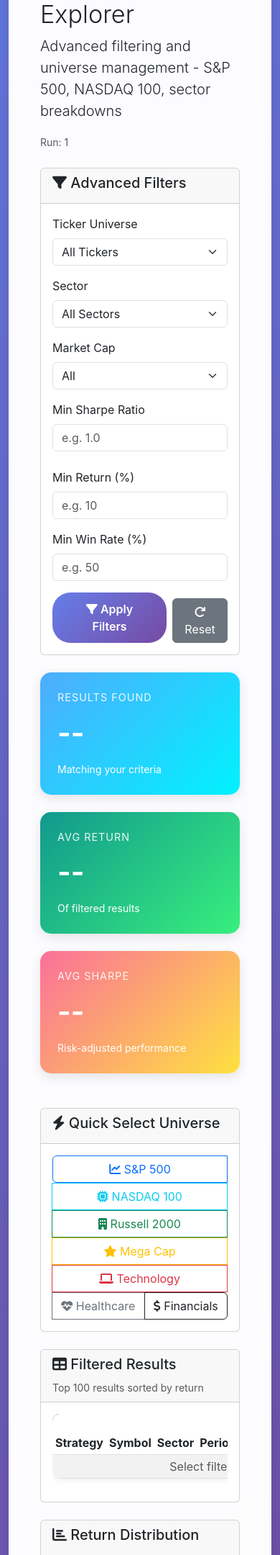
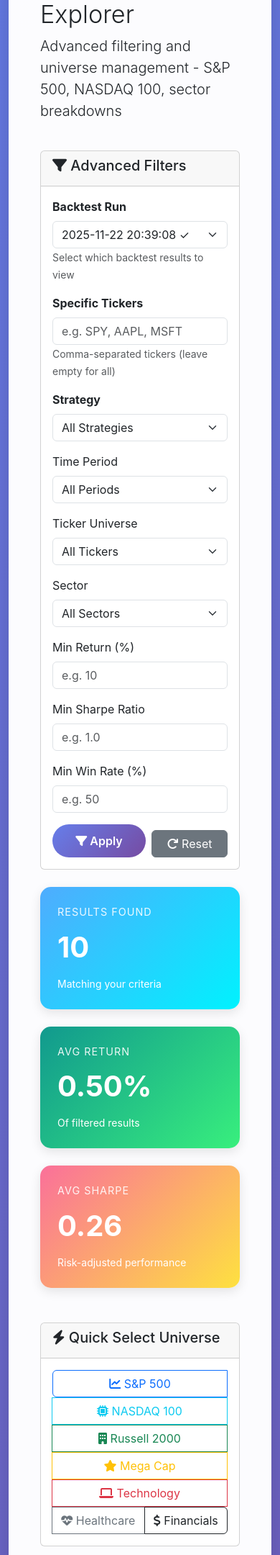
Before and after one commit to jeremylaratro/Quantsploit, a Flask app: page /ticker-explorer/1 in a window 390 px wide. Shown: the part 207-2367 px from the top of the page at 72% size. Run offline with Flask 3, Linux system fonts and the light colour scheme; data that the repository does not hold is empty; some libraries are stand-ins or nearby versions.

Commit message:
Fix strategy selection and enhance ticker explorer with comprehensive filters
This commit fixes the backtest launcher strategy selection bug and significantly
enhances the ticker explorer with multiple new filtering capabilities.

Backtest launcher fixes:
- Fixed critical bug where all strategies ran even when only specific ones were selected
- Added strategy_keys parameter to ComprehensiveBacktester.__init__()
- Modified run_comprehensive_analysis() to accept and pass strategy_keys
- API now correctly passes selected strategies from frontend to backtest engine
- Backtest logs now show which strategies are being used

Ticker explorer enhancements:
1. Backtest run selector:
   - Dropdown to select which backtest run to view (not all runs mixed together)
   - Defaults to latest run automatically
   - Dynamically loads available runs from /api/runs

2. Specific ticker filter:
   - Text input for comma-separated tickers (e.g., "SPY, AAPL, MSFT")
   - Filters results to show only specified tickers
   - Leave empty to see all tickers

3. Strategy and period filters:
   - Dropdowns dynamically populated based on selected run
   - Filter by specific strategy or time period
   - Combines with other filters for precise results

4. Improved filtering logic:
   - Client-side filtering for instant results
   - All filters work together (AND logic)
   - Results sorted by return descending
   - Loads all data once, then filters locally

5. Route improvements:
   - /ticker-explorer now works without timestamp parameter
   - Page loads latest run by default
   - More intuitive user experience

Performance improvements:
- Single data load per run selection
- No unnecessary API calls for filtering
- Faster, more responsive filtering

All strategy selection now works correctly and ticker explorer provides
institutional-grade filtering capabilities.

```diff
--- a/dashboard/app.py
+++ b/dashboard/app.py
@@ -812,13 +812,13 @@ def api_portfolio(timestamp):
     return jsonify(data)
 
 
+@app.route('/ticker-explorer')
 @app.route('/ticker-explorer/<timestamp>')
-def ticker_explorer(timestamp):
+def ticker_explorer(timestamp=None):
     """Ticker Explorer with Advanced Filtering"""
     universes = get_all_universes()
     sectors = get_all_sectors()
     return render_template('ticker_explorer.html',
-                         timestamp=timestamp,
                          universes=universes,
                          sectors=sectors)
 
@@ -953,6 +953,7 @@ def api_launch_backtest():
 
             # Build backtest config
             symbols = data['tickers']
+            strategies = data.get('strategies', [])  # Get selected strategies
             period_config = data.get('period_config', {})
 
             # Prepare keyword arguments (only parameters that run_comprehensive_analysis accepts)
@@ -960,6 +961,13 @@ def api_launch_backtest():
                 'symbols': symbols,
                 'output_dir': str(RESULTS_DIR)
             }
+
+            # Add strategies filter if specified
+            if strategies:
+                kwargs['strategy_keys'] = strategies
+                backtest_jobs[job_id]['log'] += f'Using {len(strategies)} selected strategies\n'
+            else:
+                backtest_jobs[job_id]['log'] += 'Using all available strategies\n'
 
             # Add period configuration
             if period_config.get('mode') == 'custom':
--- a/dashboard/templates/ticker_explorer.html
+++ b/dashboard/templates/ticker_explorer.html
@@ -10,7 +10,6 @@
                 <i class="fas fa-search"></i> Ticker Explorer
             </h1>
             <p class="lead">Advanced filtering and universe management - S&P 500, NASDAQ 100, sector breakdowns</p>
-            <small class="text-muted">Run: {{ timestamp }}</small>
         </div>
     </div>
 
@@ -22,9 +21,47 @@
                     <h5><i class="fas fa-filter"></i> Advanced Filters</h5>
                 </div>
                 <div class="card-body">
-                    <div class="row g-3">
+                    <!-- Row 1: Run Selection & Key Filters -->
+                    <div class="row g-3 mb-3">
+                        <!-- Backtest Run Selector -->
+                        <div class="col-md-4">
+                            <label class="form-label"><strong>Backtest Run</strong></label>
+                            <select class="form-select" id="run-selector" onchange="loadRunData()">
+                                <!-- Will be populated dynamically -->
+                            </select>
+                            <small class="text-muted">Select which backtest results to view</small>
+                        </div>
+
+                        <!-- Specific Ticker Filter -->
+                        <div class="col-md-4">
+                            <label class="form-label"><strong>Specific Tickers</strong></label>
+                            <input type="text" class="form-control" id="ticker-filter" placeholder="e.g. SPY, AAPL, MSFT">
+                            <small class="text-muted">Comma-separated tickers (leave empty for all)</small>
+                        </div>
+
+                        <!-- Strategy Filter -->
+                        <div class="col-md-4">
+                            <label class="form-label"><strong>Strategy</strong></label>
+                            <select class="form-select" id="strategy-filter">
+                                <option value="">All Strategies</option>
+                                <!-- Will be populated dynamically -->
+                            </select>
+                        </div>
+                    </div>
+
+                    <!-- Row 2: Time Period & Universe -->
+                    <div class="row g-3 mb-3">
+                        <!-- Time Period Filter -->
+                        <div class="col-md-4">
+                            <label class="form-label">Time Period</label>
+                            <select class="form-select" id="period-filter">
+                                <option value="">All Periods</option>
+                                <!-- Will be populated dynamically -->
+                            </select>
+                        </div>
+
                         <!-- Universe Selection -->
-                        <div class="col-md-3">
+                        <div class="col-md-4">
                             <label class="form-label">Ticker Universe</label>
                             <select class="form-select" id="universe-filter">
                                 <option value="">All Tickers</option>
@@ -35,7 +72,7 @@
                         </div>
 
                         <!-- Sector Filter -->
-                        <div class="col-md-3">
+                        <div class="col-md-4">
                             <label class="form-label">Sector</label>
                             <select class="form-select" id="sector-filter">
                                 <option value="">All Sectors</option>
@@ -44,30 +81,20 @@
                                 {% endfor %}
                             </select>
                         </div>
+                    </div>
 
-                        <!-- Market Cap Filter -->
+                    <!-- Row 3: Performance Filters -->
+                    <div class="row g-3">
+                        <!-- Min Return Filter -->
                         <div class="col-md-3">
-                            <label class="form-label">Market Cap</label>
-                            <select class="form-select" id="market-cap-filter">
-                                <option value="">All</option>
-                                <option value="Mega Cap">Mega Cap</option>
-                                <option value="Large Cap">Large Cap</option>
-                                <option value="Small Cap">Small Cap</option>
-                            </select>
+                            <label class="form-label">Min Return (%)</label>
+                            <input type="number" class="form-control" id="min-return" placeholder="e.g. 10" step="1">
                         </div>
 
                         <!-- Min Sharpe Filter -->
                         <div class="col-md-3">
                             <label class="form-label">Min Sharpe Ratio</label>
                             <input type="number" class="form-control" id="min-sharpe" placeholder="e.g. 1.0" step="0.1">
-                        </div>
-                    </div>
-
-                    <div class="row g-3 mt-2">
-                        <!-- Min Return Filter -->
-                        <div class="col-md-3">
-                            <label class="form-label">Min Return (%)</label>
-                            <input type="number" class="form-control" id="min-return" placeholder="e.g. 10" step="1">
                         </div>
 
                         <!-- Min Win Rate Filter -->
@@ -77,11 +104,11 @@
                         </div>
 
                         <!-- Action Buttons -->
-                        <div class="col-md-6 d-flex align-items-end">
-                            <button class="btn btn-primary me-2" onclick="applyFilters()">
-                                <i class="fas fa-filter"></i> Apply Filters
+                        <div class="col-md-3 d-flex align-items-end">
+                            <button class="btn btn-primary me-2 w-100" onclick="applyFilters()">
+                                <i class="fas fa-filter"></i> Apply
                             </button>
-                            <button class="btn btn-secondary" onclick="resetFilters()">
+                            <button class="btn btn-secondary w-100" onclick="resetFilters()">
                                 <i class="fas fa-redo"></i> Reset
                             </button>
                         </div>
@@ -216,6 +243,72 @@
 
 <script>
 let currentResults = [];
+let currentTimestamp = null;
+let allData = [];
+
+// Load available backtest runs
+async function loadAvailableRuns() {
+    try {
+        const response = await fetch('/api/runs');
+        const runs = await response.json();
+
+        const selector = document.getElementById('run-selector');
+        selector.innerHTML = '';
+
+        runs.forEach((run, index) => {
+            const option = document.createElement('option');
+            option.value = run.timestamp;
+            option.textContent = `${run.datetime} ${run.has_json ? '✓' : ''}`;
+            if (index === 0) option.selected = true; // Select latest by default
+            selector.appendChild(option);
+        });
+
+        if (runs.length > 0) {
+            currentTimestamp = runs[0].timestamp;
+            await loadRunData();
+        }
+    } catch (error) {
+        console.error('Error loading runs:', error);
+    }
+}
+
+// Load data for selected run
+async function loadRunData() {
+    const timestamp = document.getElementById('run-selector').value;
+    currentTimestamp = timestamp;
+
+    try {
+        const response = await fetch(`/api/detailed/${timestamp}`);
+        allData = await response.json();
+
+        // Populate strategy dropdown
+        const strategies = [...new Set(allData.map(d => d.strategy_name))].sort();
+        const strategyFilter = document.getElementById('strategy-filter');
+        strategyFilter.innerHTML = '<option value="">All Strategies</option>';
+        strategies.forEach(strategy => {
+            const option = document.createElement('option');
+            option.value = strategy;
+            option.textContent = strategy;
+            strategyFilter.appendChild(option);
+        });
+
+        // Populate period dropdown
+        const periods = [...new Set(allData.map(d => d.period_name))].sort();
+        const periodFilter = document.getElementById('period-filter');
+        periodFilter.innerHTML = '<option value="">All Periods</option>';
+        periods.forEach(period => {
+            const option = document.createElement('option');
+            option.value = period;
+            option.textContent = period;
+            periodFilter.appendChild(option);
+        });
+
+        // Auto-apply filters to show data immediately
+        applyFilters();
+    } catch (error) {
+        console.error('Error loading run data:', error);
+    }
+}
 
 function selectUniverse(universeName) {
     document.getElementById('universe-filter').value = universeName;
@@ -223,73 +316,106 @@ function selectUniverse(universeName) {
 }
 
 function resetFilters() {
+    document.getElementById('ticker-filter').value = '';
+    document.getElementById('strategy-filter').value = '';
+    document.getElementById('period-filter').value = '';
     document.getElementById('universe-filter').value = '';
     document.getElementById('sector-filter').value = '';
-    document.getElementById('market-cap-filter').value = '';
     document.getElementById('min-sharpe').value = '';
     document.getElementById('min-return').value = '';
     document.getElementById('min-winrate').value = '';
 
-    document.getElementById('results-tbody').innerHTML = '<tr><td colspan="11" class="text-center text-muted">Select filters and click Apply to view results</td></tr>';
-    document.getElementById('results-count').textContent = '--';
-    document.getElementById('avg-return').textContent = '--';
-    document.getElementById('avg-sharpe').textContent = '--';
+    applyFilters();
 }
 
 async function applyFilters() {
-    const filters = {
-        sector: document.getElementById('sector-filter').value,
-        market_cap: document.getElementById('market-cap-filter').value,
-        min_sharpe: parseFloat(document.getElementById('min-sharpe').value) || undefined,
-        min_return: parseFloat(document.getElementById('min-return').value) / 100 || undefined,
-        min_win_rate: parseFloat(document.getElementById('min-winrate').value) || undefined
-    };
+    if (!allData || allData.length === 0) {
+        console.log('No data loaded yet');
+        return;
+    }
 
-    // Build query string
-    const params = new URLSearchParams();
-    Object.entries(filters).forEach(([key, value]) => {
-        if (value !== undefined && value !== '') {
-            params.append(key, value);
+    // Get filter values
+    const tickerInput = document.getElementById('ticker-filter').value.trim().toUpperCase();
+    const specificTickers = tickerInput ? tickerInput.split(',').map(t => t.trim()) : [];
+    const strategy = document.getElementById('strategy-filter').value;
+    const period = document.getElementById('period-filter').value;
+    const sector = document.getElementById('sector-filter').value;
+    const minSharpe = parseFloat(document.getElementById('min-sharpe').value);
+    const minReturn = parseFloat(document.getElementById('min-return').value);
+    const minWinRate = parseFloat(document.getElementById('min-winrate').value);
+
+    // Filter data
+    let filtered = allData.filter(result => {
+        // Specific ticker filter (highest priority)
+        if (specificTickers.length > 0 && !specificTickers.includes(result.symbol)) {
+            return false;
         }
+
+        // Strategy filter
+        if (strategy && result.strategy_name !== strategy) {
+            return false;
+        }
+
+        // Period filter
+        if (period && result.period_name !== period) {
+            return false;
+        }
+
+        // Sector filter
+        if (sector && result.sector !== sector) {
+            return false;
+        }
+
+        // Min sharpe filter
+        if (!isNaN(minSharpe) && result.sharpe_ratio < minSharpe) {
+            return false;
+        }
+
+        // Min return filter (convert to decimal)
+        if (!isNaN(minReturn) && result.total_return < minReturn) {
+            return false;
+        }
+
+        // Min win rate filter
+        if (!isNaN(minWinRate) && result.win_rate < minWinRate) {
+            return false;
+        }
+
+        return true;
     });
 
-    try {
-        const response = await fetch(`/api/filter/{{ timestamp }}?${params.toString()}`);
-        const data = await response.json();
-
-        currentResults = data.results;
+    currentResults = filtered;
 
     // Update summary
-        document.getElementById('results-count').textContent = data.total_results.toLocaleString();
+    document.getElementById('results-count').textContent = filtered.length.toLocaleString();
 
-        if (data.total_results > 0) {
-            const avgReturn = data.results.reduce((sum, r) => sum + r.total_return, 0) / data.results.length;
-            const avgSharpe = data.results.reduce((sum, r) => sum + r.sharpe_ratio, 0) / data.results.length;
+    if (filtered.length > 0) {
+        const avgReturn = filtered.reduce((sum, r) => sum + r.total_return, 0) / filtered.length;
+        const avgSharpe = filtered.reduce((sum, r) => sum + r.sharpe_ratio, 0) / filtered.length;
 
-            document.getElementById('avg-return').textContent = (avgReturn * 100).toFixed(2) + '%';
+        document.getElementById('avg-return').textContent = avgReturn.toFixed(2) + '%';
         document.getElementById('avg-sharpe').textContent = avgSharpe.toFixed(2);
 
+        // Sort by return descending
+        filtered.sort((a, b) => b.total_return - a.total_return);
+
         // Populate table
-            populateResultsTable(data.results);
+        populateResultsTable(filtered);
 
         // Create charts
-            createReturnDistribution(data.results);
-            createRiskReturnScatter(data.results);
+        createReturnDistribution(filtered);
+        createRiskReturnScatter(filtered);
     } else {
         document.getElementById('avg-return').textContent = 'N/A';
         document.getElementById('avg-sharpe').textContent = 'N/A';
         document.getElementById('results-tbody').innerHTML = '<tr><td colspan="11" class="text-center text-warning">No results match your filters</td></tr>';
-        }
-
-    } catch (error) {
-        console.error('Error applying filters:', error);
     }
 }
 
 function populateResultsTable(results) {
     const tbody = document.getElementById('results-tbody');
     tbody.innerHTML = '';
-    const timestamp = "{{ timestamp }}";
+    const timestamp = currentTimestamp;
 
     results.slice(0, 100).forEach(result => {
         const row = tbody.insertRow();
@@ -404,9 +530,9 @@ function createRiskReturnScatter(results) {
     Plotly.newPlot('risk-return-scatter', [trace], layout, {responsive: true});
 }
 
-// Load all results on page load (no filters)
+// Load available runs and data on page load
 document.addEventListener('DOMContentLoaded', function() {
-    applyFilters();
+    loadAvailableRuns();
 });
 </script>
 {% endblock %}
```
Also changed, not shown: quantsploit/utils/comprehensive_backtest.py (+18 -4 lines). Lines whose indentation alone changed are shown as unchanged.
